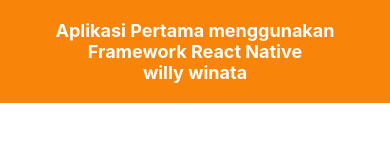
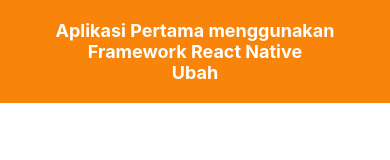
Before and after one commit to willywnt/elabs, a React Native app: screen / in a window 390 px wide. Shown: the top 160 px of the page. Built offline with nearby package versions, Linux system fonts and the light colour scheme.

Commit message:
ganti view text

```diff
--- a/App.js
+++ b/App.js
@@ -16,7 +16,7 @@
     <View style={styles.container}>
       <View style={styles.header}>
         <Text style={styles.title}>Aplikasi Pertama menggunakan Framework React Native</Text>
-        <Text style={styles.title}>willy winata</Text>
+        <Text style={styles.title}>Ubah</Text>
       </View>
       <View style={styles.body}>
       </View>
```
